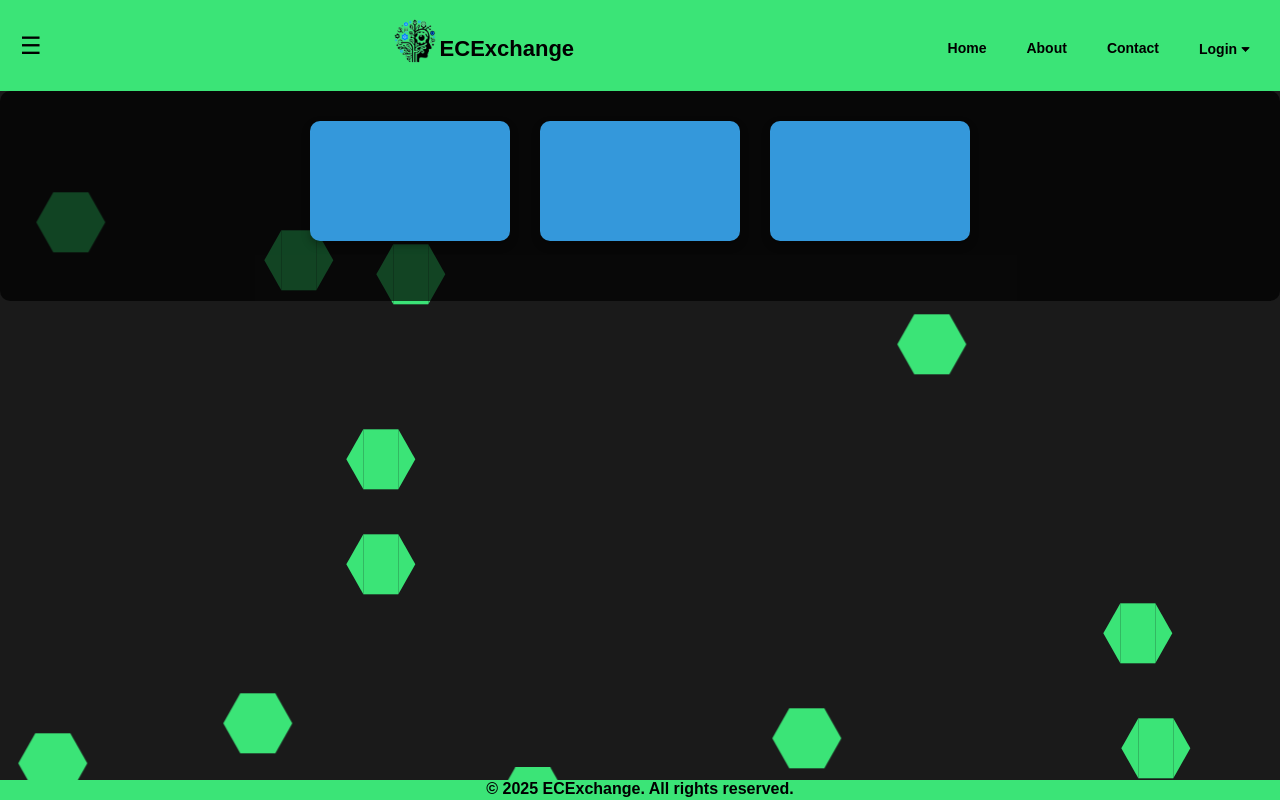
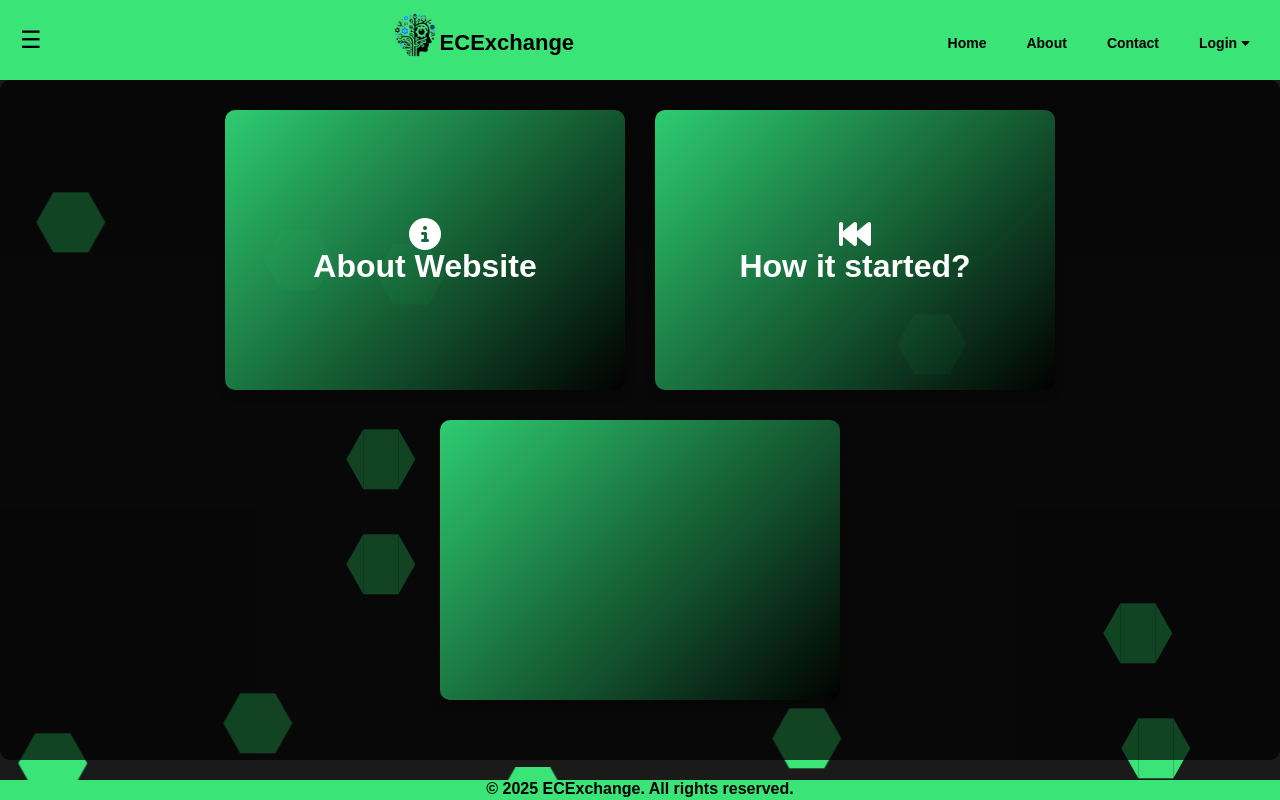
Before and after one commit to nnfuad/Website_ECExchange, a PHP site: page /about.php in a window 1280 px wide. Run offline with PHP 8.4, Linux system fonts and the light colour scheme.

Commit message:
modified codes

```diff
--- a/about.php
+++ b/about.php
@@ -34,15 +34,32 @@
         <div style="display: flex; flex-wrap: wrap; justify-content: center; gap: 10px;">
             <div class="card-container">
                 <div class="card">
-                    <div class="card-face front"></div>
-                    <div class="card-face back"></div>
+                    <div class="card-face front">
+                    <i class="fa fa-info-circle" aria-hidden="true"><div> About Website</div></i>
+                    </div>
+                    <div class="card-face back">
+                        This is a platform for the members of
+                        department of<i> ECE @ RUET </i>that allows
+                        files and resource sharing between students and
+                        teachers and beyond.
+                    </div>
                  </div>
             </div>
 
             <div class="card-container">
                 <div class="card">
-                    <div class="card-face front"></div>
-                    <div class="card-face back"></div>
+                    <div class="card-face front">
+                    <i class="fa fa-fast-backward" aria-hidden="true"><div> How it started?</div></i>
+                    </div>
+                    <div class="card-face back" style="text-decoration: none;">
+
+                        <img src="img/header_logo.png" style="height: 50px; width: auto; position: relative; top: 10px; left: 7px;">
+                        This page was started as a software project assigned in the third semester of ECE@RUET curriculam
+                        by a<a href="https://github.com/nnfuad/" target="_blank" style="text-decoration: none;">student</a>
+                        and was advised by
+                        <a href="https://ruet.ac.bd/omaerfaruq" target="_blank" style="text-decoration: none;">Md. Omaer Faruq Goni</a>
+
+                    </div>
                 </div>
             </div>
             <div class="card-container">
--- a/css/styles.css
+++ b/css/styles.css
@@ -14,6 +14,10 @@
     background: #1a1a1a;
     color: white;
     position: relative;
+}
+
+a {
+    display: inline !important;
 }
 
 /* Header */
@@ -83,11 +87,11 @@
 }
 
 .card {
-    width: 200px;
-    height: 120px;
+    width: 400px;
+    height: 280px;
     position: relative;
     transform-style: preserve-3d;
-    transition: transform 1.5s ease-in-out;
+    transition: transform 6s ease-in-out;
 }
 
 .card-container:hover .card {
@@ -99,26 +103,34 @@
     position: absolute;
     width: 100%;
     height: 100%;
-    background: white;
+    background: black;
     border-radius: 10px;
     box-shadow: 0 4px 8px rgba(0, 0, 0, 0.3);
     display: flex;
-    align-items: center;
-    justify-content: center;
-    font-size: 20px;
+    flex-direction: column; /* Stack text elements vertically */
+    align-items: center; /* Center items horizontally */
+    justify-content: center; /* Center items vertically */
     font-weight: bold;
+    text-align: center; /* Center text inside */
+    padding: 15px; /* Add spacing around text */
+    box-sizing: border-box;
     backface-visibility: hidden;
 }
 
 .front {
-    background: #3498db;
+    background: linear-gradient(135deg, #2ecc71 0%, rgba(0, 0, 0, 0.8) 100%);
     color: white;
+    font-size: xx-large;
 }
 
 .back {
-    background: #2ecc71;
-    color: white;
+    background: linear-gradient(0deg, #2ecc71 80%, rgba(0, 0, 0, .1) 100%);
+    color: black;
     transform: rotateY(180deg);
+    font-size: 16px;
+    line-height: 1.4;
+    padding: 20px;
+    justify-content:space-evenly;
 }
 
 /* Sidebar */
--- a/header.php
+++ b/header.php
@@ -29,8 +29,8 @@
                 <li class="dropdown">
                     <a href="#" class="dropbtn">Login <img class="drop-arrow" src="img/down.png"></a>
                     <ul class="dropdown-content">
-                        <li><a href="login.php">Log In</a></li>
-                        <li><a href="signup.php">Sign Up</a></li>
+                        <li style="height: 30px; width:auto"><a href="login.php">Log In</a></li>
+                        <li style="height: 25px; width:auto"><a href="signup.php">Sign Up</a></li>
                     </ul>
                 </li>
             </ul>
--- a/js/script.js
+++ b/js/script.js
@@ -25,15 +25,16 @@
     });
 }
 
-const hexagons = document.querySelectorAll('.hexagon');
-const body = document.body;
 
-hexagons.forEach(hexagon => {
-    hexagon.addEventListener('mouseenter', () => {
-body.classList.add('theme-yellow');
-    });
+// const hexagons = document.querySelectorAll('.hexagon');
+// const body = document.body;
 
-    hexagon.addEventListener('mouseleave', () => {
-        body.classList.remove('theme-yellow');
-    });
-});
+// hexagons.forEach(hexagon => {
+//     hexagon.addEventListener('mouseenter', () => {
+// body.classList.add('theme-yellow');
+//     });
+
+//     hexagon.addEventListener('mouseleave', () => {
+//         body.classList.remove('theme-yellow');
+//     });
+// });
```
Also changed, not shown: other parts of css/styles.css (+0 -71 lines), hexagons.php (+64 -0 lines).
